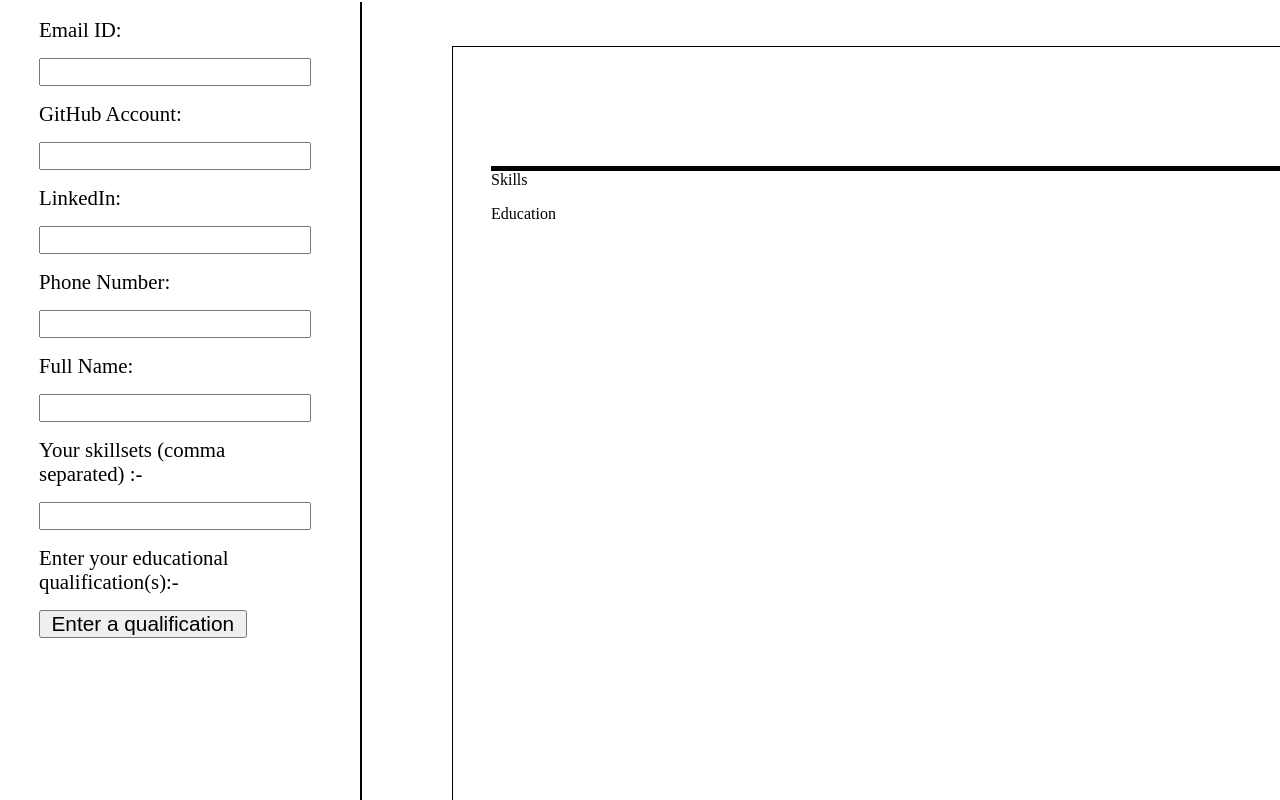
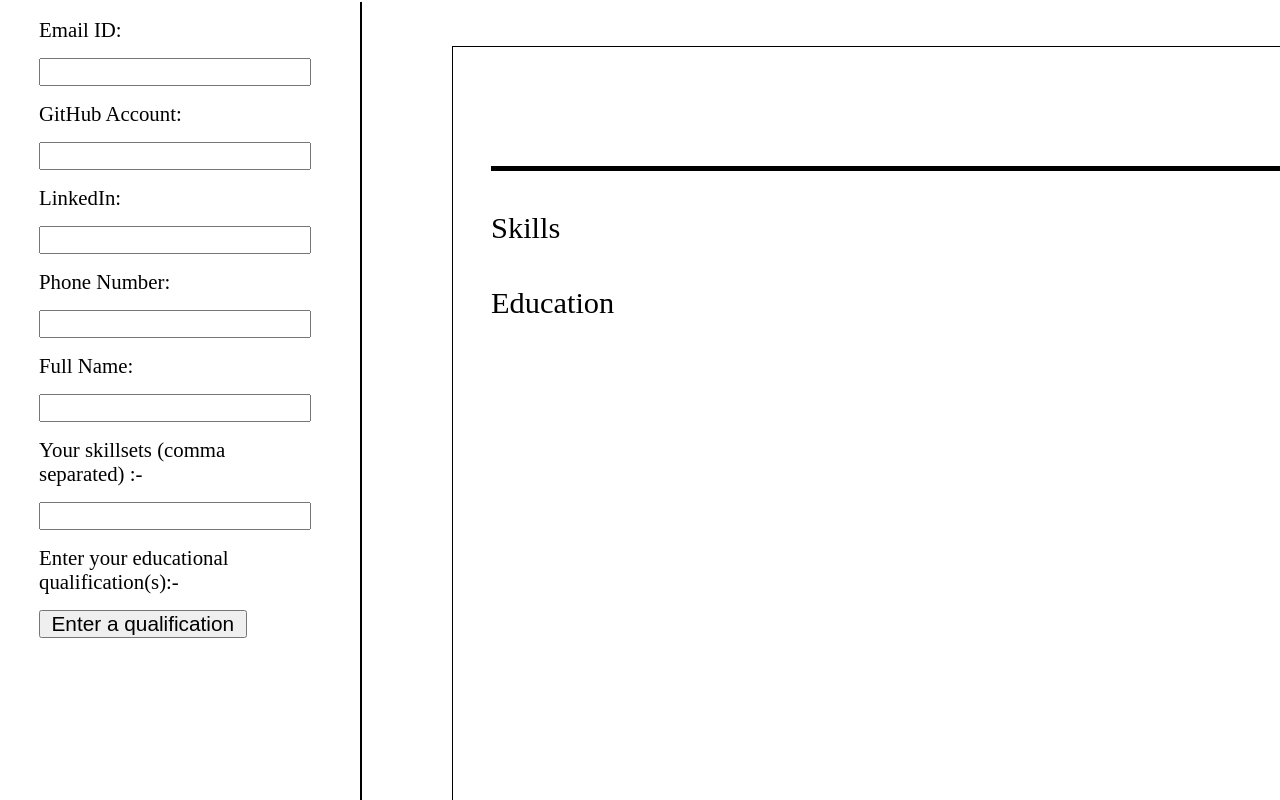
Before and after one commit to Advaitmenon1106/cv-application, a React (Vite) app: page / in a window 1280 px wide. Shown: the top 800 px of the page. Built offline with nearby package versions, Linux system fonts and the light colour scheme.

Commit message:
Add some more styling options to the main css styles.

```diff
--- a/src/Driver.css
+++ b/src/Driver.css
@@ -15,3 +15,8 @@
   padding-left: 3vw;
   padding-right: 3vw;
 }
+
+.headers {
+  margin-top: 5vh;
+  font-size: 1.9em;
+}
```
